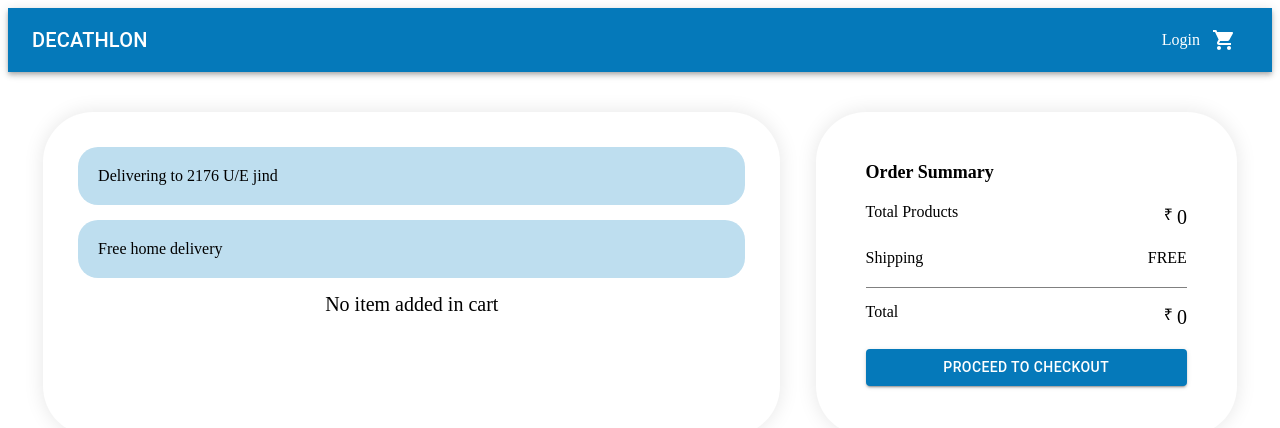
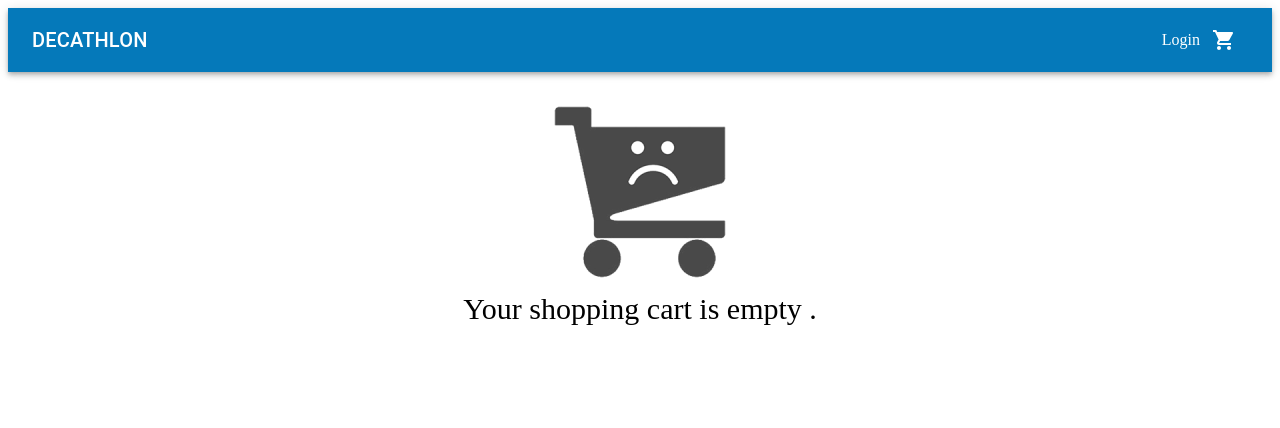
Before and after one commit to shamaahlawat/decathlon-task, a React (Create React App) app: page /cart in a window 1280 px wide. Shown: the top 428 px of the page. Built offline with nearby package versions, Linux system fonts and the light colour scheme.

Commit message:
empty cart page added

```diff
--- a/src/assets/index.js
+++ b/src/assets/index.js
@@ -6,6 +6,7 @@ import pants from './pants.jpg'
 import bag from './bag.jpeg'
 import snorkelingmask from './snorkelingmask.jpeg';
 import camp from './camp.jpeg';
+import emptycart from './emptycart.png';
 
 export {
     decathlon,
@@ -15,5 +16,6 @@ export {
     pants,
     bag,
     camp,
-    snorkelingmask
+    snorkelingmask,
+    emptycart
 }
--- /dev/null
+++ b/src/components/EmptyCart/index.js
@@ -0,0 +1,25 @@
+import React from 'react'
+import Button from '@material-ui/core/Button';
+import emptycart from '../../assets/emptycart.png';
+import './index.scss';
+
+function EmptyCart() {
+    return (
+        <div className="EmptyCartContainer">
+              <img alt="not found" src={emptycart} />
+              <div className="text">Your shopping cart is empty .</div>
+              {/* <Button
+                type='submit'
+                variant='contained'
+                className='submitButton'
+                fullWidth
+                color='primary'
+                // onClick={proceedToCheckout}
+                >
+                Home Page
+            </Button> */}
+        </div>
+    );
+}
+
+export default EmptyCart;
--- /dev/null
+++ b/src/components/EmptyCart/index.scss
@@ -0,0 +1,10 @@
+.EmptyCartContainer{
+    display: flex;
+    flex-direction: column;
+    justify-content: center;
+    align-items: center;
+    padding: 20px 100px;
+    .text{
+        font-size: 30px;
+    }
+}
--- a/src/containers/Cart/index.js
+++ b/src/containers/Cart/index.js
@@ -8,6 +8,7 @@ import {fetchProductsList,deleteProductFromCart,setQuantity,emptyCart} from './a
 import cartSagas from './sagas'
 import cartReducer from './reducer'
 import AppBarHeader from '../../components/AppBar';
+import EmptyCart from '../../components/EmptyCart';
 
 import './index.scss'
 
@@ -80,12 +81,13 @@ function Cart(props) {
     return (
         <div className="cartContainer">
             <AppBarHeader productsData={cartReducer} history={history} authenticationReducer={authenticationReducer} />
-            <div className="cartParent">
+            {
+                cartReducer.products_in_cart.length > 0 ?
+                 <div className="cartParent">
                   <Grid xs={7} className="box-shadow">
                       <div className="cartWrapper">Delivering to 2176 U/E jind</div>
                       <div className="cartWrapper">Free home delivery</div>
                       {
-                          cartReducer.products_in_cart.length > 0 ?
                           cartReducer.products_in_cart.map((product) => {
                             return <>
                                   <div className="cartItems flex flex-space-around">
@@ -106,7 +108,6 @@ function Cart(props) {
                               </div>
                             </>
                         })
-                        : <div className="noItem">No item added in cart</div>
                       }
                   </Grid>
                   <Grid xs={4} className="box-shadow orderSummary">
@@ -137,6 +138,8 @@ function Cart(props) {
                        </Button>
                   </Grid>
             </div>
+            : <EmptyCart />
+            }
         </div>
     );
 }
```
Also changed, not shown: src/assets/emptycart.png (added).
